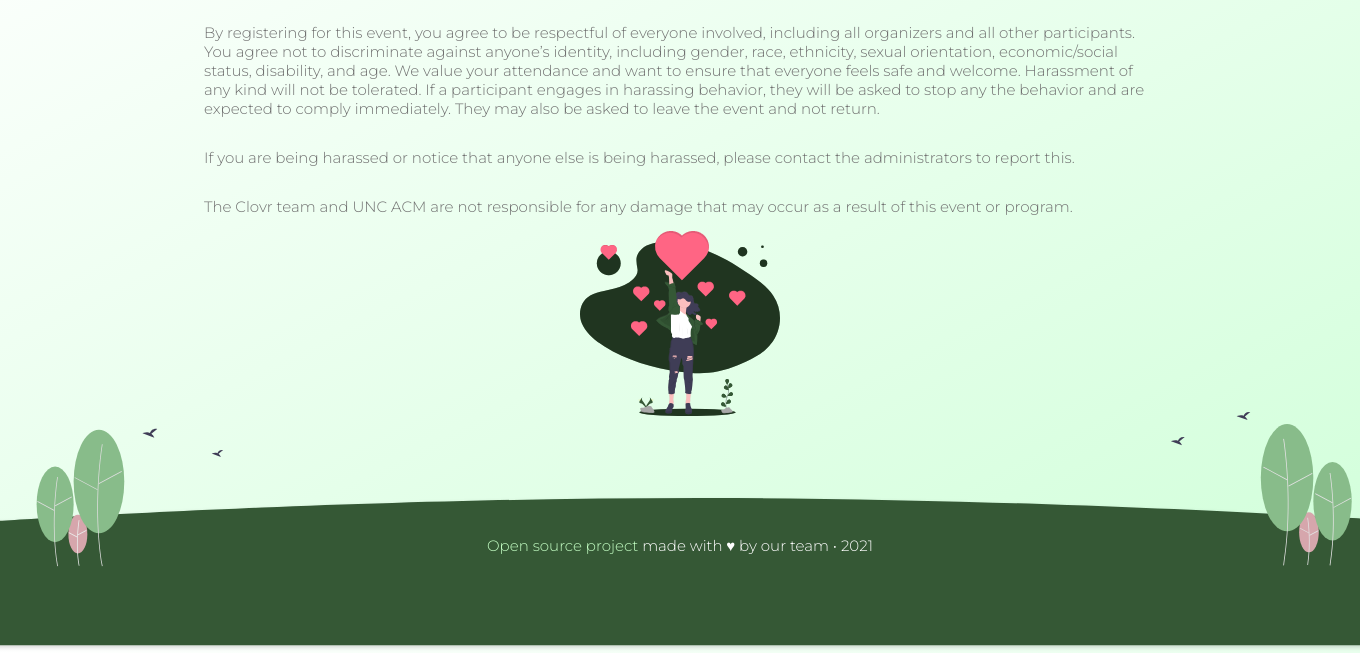
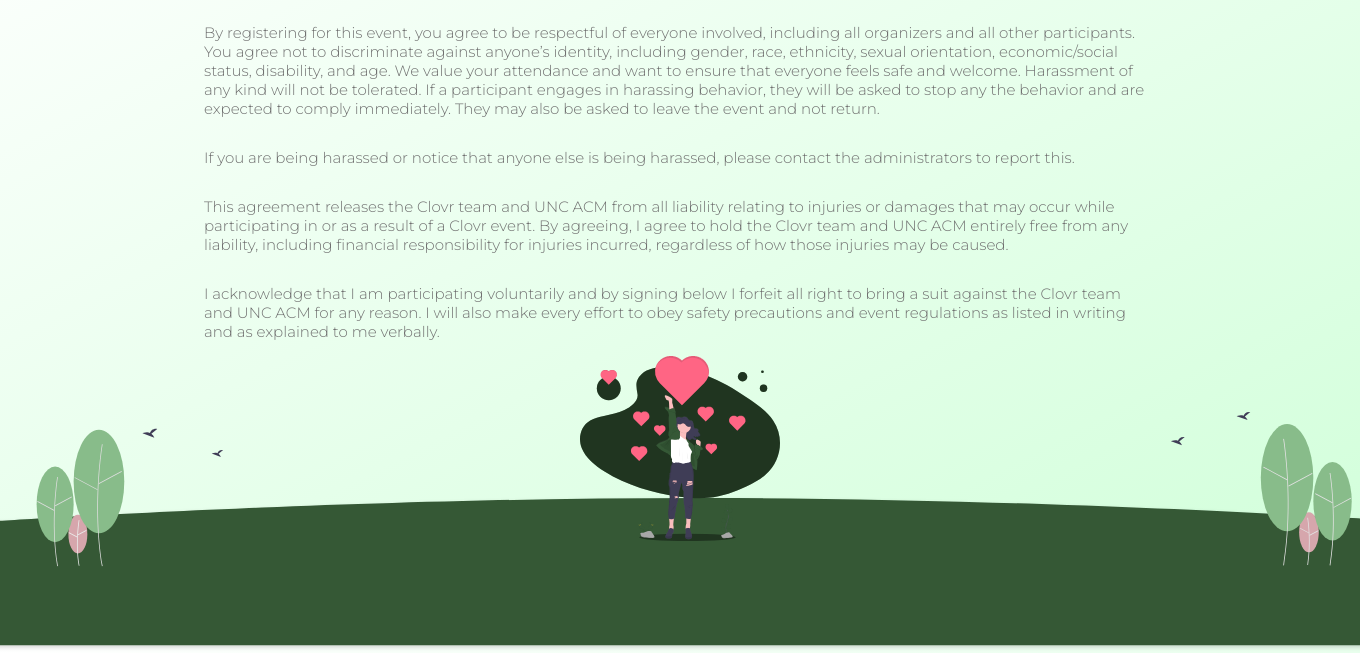
Before and after one commit to ceciliallee/clovr, a Flask app: page /terms in a window 1360 px wide; the page is wider, and only the part inside the window is pictured. Shown: the part 166-819 px from the top of that part. Run offline with Flask 2, Linux system fonts and the light colour scheme; parts of the project's set-up code (start-up, migrations or seed data) failed here and were passed over.

Commit message:
updated liability

```diff
--- a/templates/terms.html
+++ b/templates/terms.html
@@ -18,7 +18,14 @@
           If you are being harassed or notice that anyone else is being harassed, please contact the administrators to report this.
         </p>
         <p>
-          The Clovr team and UNC ACM are not responsible for any damage that may occur as a result of this event or program.
+          This agreement releases the Clovr team and UNC ACM from all liability relating to injuries or damages that may occur while participating
+            in or as a result of a Clovr event. By agreeing, I agree to hold the Clovr team and UNC ACM entirely free from any liability, including
+            financial responsibility for injuries incurred, regardless of how those injuries may be caused.
+        </p>
+        <p>
+            I acknowledge that I am participating voluntarily and by signing below I forfeit all right to bring a suit against the Clovr team and UNC
+            ACM for any reason. I will also make every effort to obey safety precautions and event regulations as listed in writing and as explained to
+            me verbally.
         </p>
         <img class="terms-img" src="../static/assets/terms.svg" alt="thank-you">
         <p class="footer-text"><a style="color:rgb(196, 255, 196); text-decoration: none;"href="https://github.com/ceciliallee/clovr">Open source project</a> made with &#9829; by our team • 2021</a></p>
```
